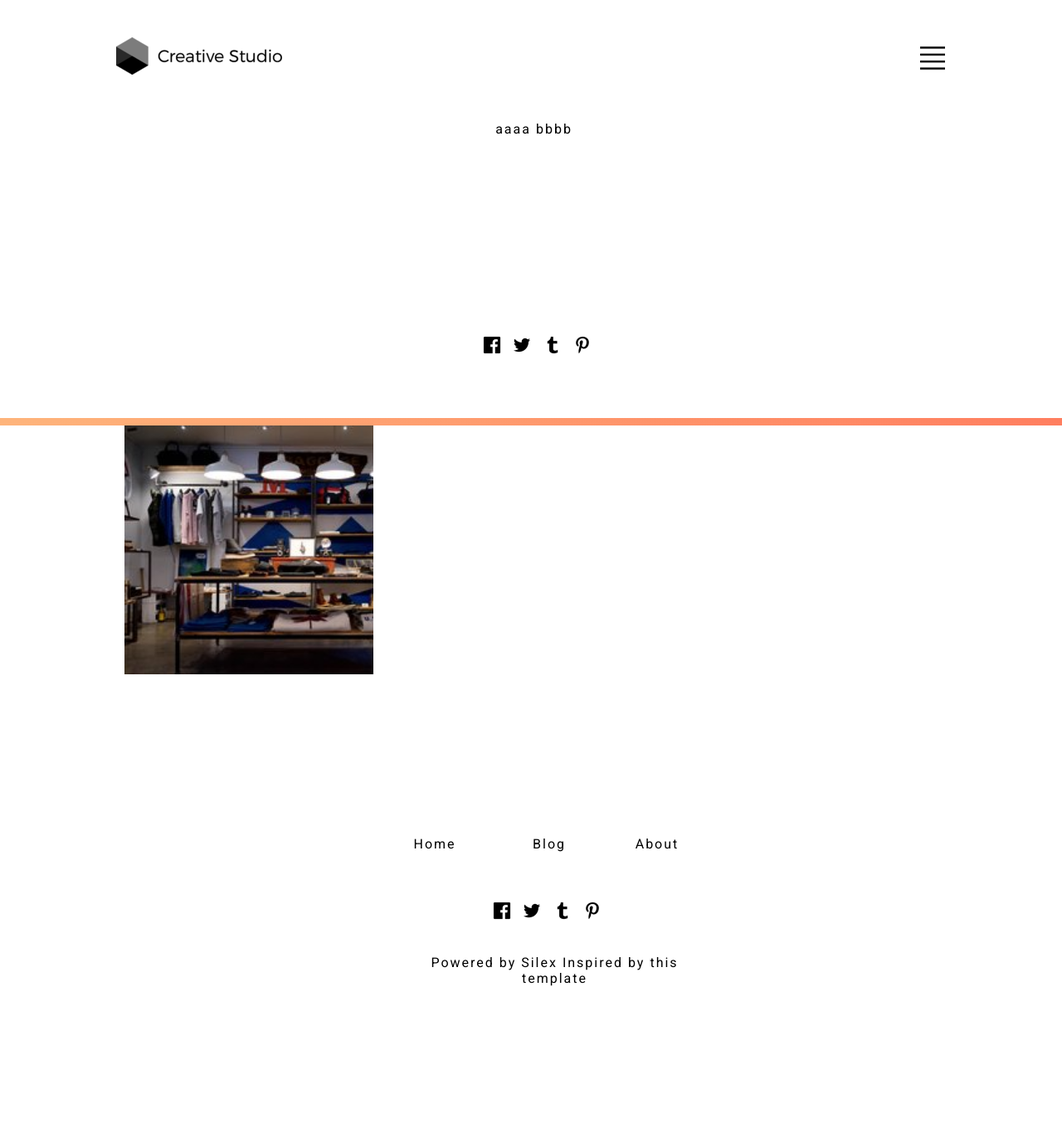
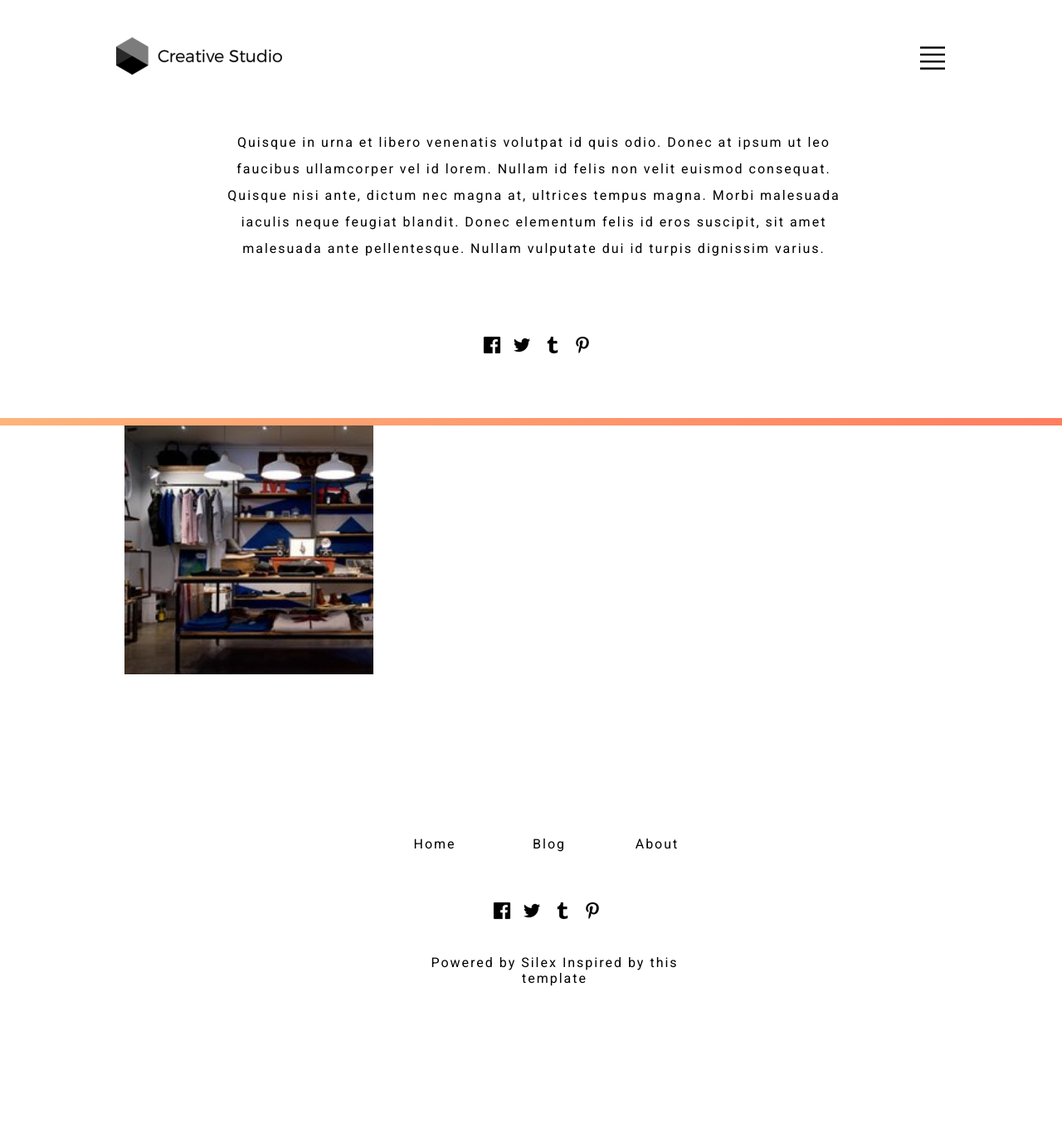
Before and after one commit to singchan/cloud-cannon-template, a Jekyll site: the page built from index.md, in a window 1280 px wide. Shown: the whole page at 83% size. Built offline with Jekyll 4.4.1, drawn with Linux system fonts in a browser that asks for light colours.

Commit message:
Updated 'index.md' via CloudCannon

```diff
--- a/index.md
+++ b/index.md
@@ -1,6 +1,10 @@
 ---
 layout: home-page
-hero-text_html: |-
-  aaaa
-  bbbb
+hero-text_html: >-
+  <p>Quisque in urna et libero venenatis volutpat id quis odio. Donec at ipsum
+  ut leo faucibus ullamcorper vel id lorem. Nullam id felis non velit euismod
+  consequat. Quisque nisi ante, dictum nec magna at, ultrices tempus magna.
+  Morbi malesuada iaculis neque feugiat blandit. Donec elementum felis id eros
+  suscipit, sit amet malesuada ante pellentesque. Nullam vulputate dui id turpis
+  dignissim varius.</p>
 ---
```
